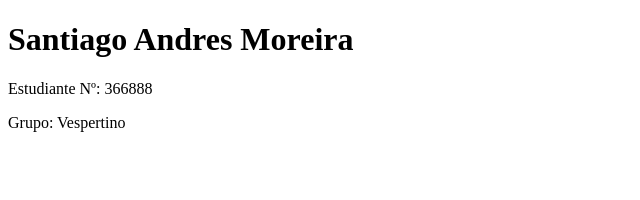
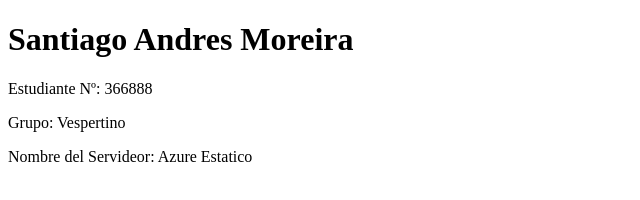
Before and after one commit to D3C4NO/azure-sitio-estatico, a plain HTML site: page index.html in a window 1280 px wide. Shown: the whole page, without its empty margins (0-640 px from the left). Drawn offline with Linux system fonts and the light colour scheme.

Commit message:
index.html

```diff
--- a/index.html
+++ b/index.html
@@ -8,5 +8,6 @@
   <h1>Santiago Andres Moreira</h1>
   <p>Estudiante Nº: 366888</p>
   <p>Grupo: Vespertino</p>
+  <p>Nombre del Servideor: Azure Estatico</p>
 </body>
 </html>
```
